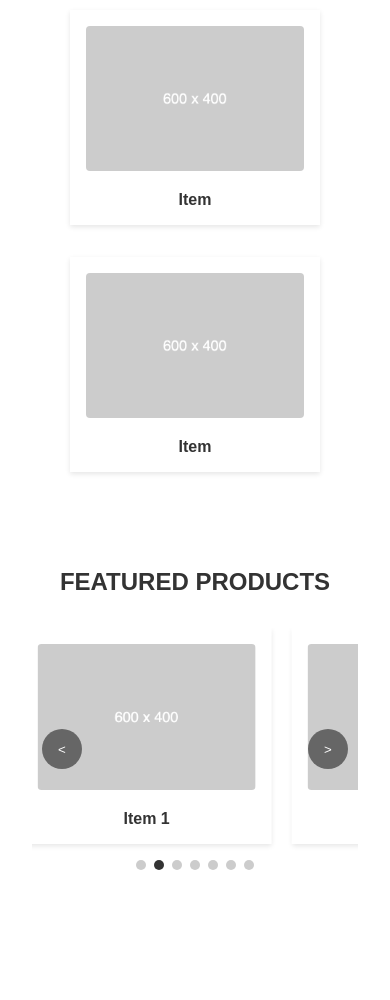
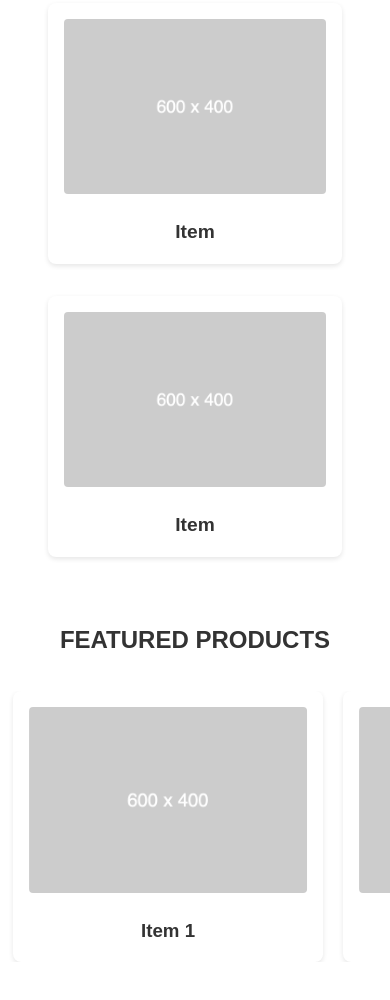
Before and after one commit to lucianomucoo/shero-application, a plain HTML site: page index.html in a window 390 px wide. Shown: the part 776-1776 px from the top of the page. Before the commit the page ends 1710 px from the top, so only its background shows below. Drawn offline with Linux system fonts and the light colour scheme.

Commit message:
Mobile Responsive

```diff
--- a/index.html
+++ b/index.html
@@ -1,11 +1,13 @@
 <!DOCTYPE html>
 <html lang="en">
+
 <head>
   <meta charset="UTF-8">
   <meta name="viewport" content="width=device-width, initial-scale=1.0">
   <title>Add Color to Your Masterpiece</title>
   <link rel="stylesheet" href="style.css">
 </head>
+
 <body>
   <header class="hero-section">
     <div class="hero-content">
@@ -14,7 +16,9 @@
     </div>
   </header>
 
-  <div class="container">
+
+
+
   <section class="top-products">
     <div class="product-flex">
       <div class="product-item">
@@ -32,34 +36,40 @@
     </div>
   </section>
 
+
+
+
+  <div class="container">
+
+
     <section class="featured-products">
       <h2>FEATURED PRODUCTS</h2>
       <div class="carousel-container">
+        <button class="carousel-button prev">&lt;</button>
+        <button class="carousel-button next">&gt;</button>
         <div class="carousel-track">
-          <div class="product-item">
+          <div class="carousel-item">
             <img src="placeholder.png" alt="Product 1">
             <h3>Item 1</h3>
           </div>
-          <div class="product-item">
+          <div class="carousel-item">
             <img src="placeholder.png" alt="Product 2">
             <h3>Item 2</h3>
           </div>
-          <div class="product-item">
+          <div class="carousel-item">
             <img src="placeholder.png" alt="Product 3">
             <h3>Item 3</h3>
           </div>
-          <div class="product-item">
+          <div class="carousel-item">
             <img src="placeholder.png" alt="Product 4">
             <h3>Item 4</h3>
           </div>
         </div>
-        <button class="carousel-button prev">&lt;</button>
-        <button class="carousel-button next">&gt;</button>
-        <div class="carousel-indicators"></div>
       </div>
     </section>
   </div>
 
   <script src="script.js"></script>
 </body>
+
 </html>
--- a/script.js
+++ b/script.js
@@ -1,83 +1,61 @@
 document.addEventListener('DOMContentLoaded', () => {
   const track = document.querySelector('.carousel-track');
-  const items = document.querySelectorAll('.product-item');
-  const indicators = document.querySelector('.carousel-indicators');
+  const items = Array.from(document.querySelectorAll('.carousel-item'));
   const prev = document.querySelector('.prev');
   const next = document.querySelector('.next');
 
-  // Clone items for infinite scroll
-  [...items].forEach(item => {
-    track.appendChild(item.cloneNode(true));
+  // Clone items to fill viewport
+  items.forEach(item => {
+    const clone = item.cloneNode(true);
+    track.appendChild(clone);
   });
 
   let currentIndex = 0;
+  const itemWidth = items[0].offsetWidth + 20;
   const totalItems = items.length;
-  let isTransitioning = false;
-
-  // Create indicators (only for original items)
-  items.forEach((_, idx) => {
-    const dot = document.createElement('div');
-    dot.classList.add('indicator');
-    if (idx === 0) dot.classList.add('active');
-    dot.addEventListener('click', () => goToSlide(idx));
-    indicators.appendChild(dot);
-  });
 
   function updateCarousel(smooth = true) {
-    if (!smooth) track.style.transition = 'none';
-    const offset = -currentIndex * items[0].offsetWidth;
-    track.style.transform = `translateX(${offset}px)`;
     if (!smooth) {
-      track.offsetHeight; // Force reflow
-      track.style.transition = 'transform 0.5s ease-in-out';
+      track.classList.add('no-transition');
     }
 
-    // Update indicators based on real position
-    const realIndex = ((currentIndex % totalItems) + totalItems) % totalItems;
-    document.querySelectorAll('.indicator').forEach((dot, idx) => {
-      dot.classList.toggle('active', idx === realIndex);
-    });
+    let offset = -currentIndex * itemWidth;
+    // Reset position if we've scrolled past all original items
+    if (currentIndex >= totalItems) {
+      currentIndex = 0;
+      offset = 0;
+    }
+
+    track.style.transform = `translateX(${offset}px)`;
+
+    if (!smooth) {
+      track.offsetHeight;
+      track.classList.remove('no-transition');
+    }
   }
 
-  function goToSlide(index) {
-    if (isTransitioning) return;
-    currentIndex = index;
+  function nextSlide() {
+    currentIndex++;
     updateCarousel();
   }
 
-  function handleTransitionEnd() {
-    if (currentIndex >= totalItems) {
-      currentIndex = 0;
-      updateCarousel(false);
-    } else if (currentIndex < 0) {
+  function prevSlide() {
+    if (currentIndex <= 0) {
       currentIndex = totalItems - 1;
-      updateCarousel(false);
+    } else {
+      currentIndex--;
     }
-    isTransitioning = false;
+    updateCarousel();
   }
 
-  track.addEventListener('transitionend', handleTransitionEnd);
+  // Initialize
+  updateCarousel(false);
 
-  prev.addEventListener('click', () => {
-    if (isTransitioning) return;
-    isTransitioning = true;
-    currentIndex--;
-    updateCarousel();
-  });
+  // Event listeners
+  prev.addEventListener('click', prevSlide);
+  next.addEventListener('click', nextSlide);
 
-  next.addEventListener('click', () => {
-    if (isTransitioning) return;
-    isTransitioning = true;
-    currentIndex++;
-    updateCarousel();
-  });
-
-  // Auto-advance every 5 seconds
-  setInterval(() => {
-    if (!isTransitioning) {
-      isTransitioning = true;
-      currentIndex++;
-      updateCarousel();
-    }
-  }, 5000);
+  // Auto advance
+  const autoAdvance = setInterval(nextSlide, 5000);
+  track.addEventListener('mouseenter', () => clearInterval(autoAdvance));
 });
--- a/style.css
+++ b/style.css
@@ -1,4 +1,4 @@
-/* Reset & Box-Sizing */
+/* Reset & Base Styles */
 * {
   margin: 0;
   padding: 0;
@@ -6,23 +6,22 @@
 }
 
 body {
-  margin: 0;
   font-family: Arial, sans-serif;
+  line-height: 1.6;
   color: #333;
-  overflow-x: hidden; /* Prevent horizontal scroll */
+  overflow-x: hidden;
+  padding-bottom: 5em;
 }
 
-header.hero-section {
-  position: relative;
-  height: 60vh; /* Adjust for visible height */
-  width: 100%; /* Full width */
+/* Hero Section */
+.hero-section {
+  height: 60vh;
   background: url('hero-background.png') center/cover no-repeat;
   display: flex;
   align-items: center;
   justify-content: flex-end;
-  padding: 0 2rem; /* Padding to prevent content from touching screen edges */
+  padding: 0 2rem;
   color: white;
-  margin: 0;
 }
 
 .hero-content {
@@ -33,7 +32,6 @@ header.hero-section {
 .hero-content h1 {
   font-size: 2.5rem;
   margin-bottom: 1rem;
-  line-height: 1.2; /* Better readability */
 }
 
 .cta-button {
@@ -42,47 +40,42 @@ header.hero-section {
   color: white;
   padding: 0.75rem 1.5rem;
   text-decoration: none;
+  border-radius: 4px;
   font-weight: bold;
-  border-radius: 4px;
-  transition: background-color 0.3s ease;
+  transition: background-color 0.3s;
 }
 
 .cta-button:hover {
   background-color: #e67e00;
 }
 
-/* Container for the main content */
-.container {
-  max-width: 1200px;
-  margin: 0 auto;
-  padding: 2rem;
-}
-
-/* Top Products Section */
+/* Product Grid Section */
 .top-products {
-  margin-bottom: 4rem;
+  padding: 4rem 2rem;
 }
 
 .product-flex {
-  display: flex;
-  justify-content: center;
+  display: grid;
+  grid-template-columns: repeat(auto-fit, minmax(280px, 1fr));
   gap: 2rem;
-  flex-wrap: wrap;
+  max-width: 1200px;
+  margin: 0 auto;
 }
 
 .product-item {
-  flex: 0 0 300px;
-  margin: 0 10px;
   text-align: center;
-  background-color: #fff;
+  background: white;
   padding: 1rem;
-  transition: transform 0.3s ease, box-shadow 0.3s ease;
+  border-radius: 8px;
   box-shadow: 0 2px 5px rgba(0,0,0,0.1);
+  transition: transform 0.3s, box-shadow 0.3s;
+  width: 100%;
+  flex-shrink: 0;
 }
 
 .product-item:hover {
-  transform: scale(1.05);
-  box-shadow: 0 4px 10px rgba(0, 0, 0, 0.1);
+  transform: translateY(-5px);
+  box-shadow: 0 5px 15px rgba(0,0,0,0.1);
 }
 
 .product-item img {
@@ -93,38 +86,39 @@ header.hero-section {
 }
 
 .product-item h3 {
-  font-size: 16px;
+  font-size: 1.2rem;
   margin: 0;
 }
 
-/* Featured Products Section */
-.featured-products {
-  text-align: center;
-  padding: 2rem 0;
-}
-
-.featured-products h2 {
-  margin-bottom: 2rem;
-  font-size: 24px;
-}
-
-.product-grid {
-  display: grid;
-  grid-template-columns: repeat(auto-fit, minmax(250px, 1fr));
-  gap: 2rem;
-}
-
+/* Carousel Section */
 .carousel-container {
   position: relative;
   max-width: 1200px;
   margin: 0 auto;
   overflow: hidden;
+  padding: 0 40px;
 }
 
 .carousel-track {
   display: flex;
-  position: relative;
+  gap: 20px;
   transition: transform 0.5s ease-in-out;
+}
+
+.carousel-item {
+  min-width: calc(25% - 15px);
+  text-align: center;
+  background: white;
+  padding: 1rem;
+  border-radius: 8px;
+  box-shadow: 0 2px 5px rgba(0,0,0,0.1);
+}
+
+.carousel-item img {
+  width: 100%;
+  height: auto;
+  border-radius: 4px;
+  margin-bottom: 1rem;
 }
 
 .carousel-track.no-transition {
@@ -145,8 +139,8 @@ header.hero-section {
   z-index: 2;
 }
 
-.carousel-button.prev { left: 10px; }
-.carousel-button.next { right: 10px; }
+.carousel-button.prev { left: 0; }
+.carousel-button.next { right: 0; }
 
 .carousel-indicators {
   display: flex;
@@ -167,8 +161,65 @@ header.hero-section {
   background: #333;
 }
 
-@media (max-width: 768px) {
-  .product-item {
-    flex: 0 0 250px;
+/* Media Queries */
+@media (max-width: 1024px) {
+  .carousel-track {
+    grid-template-columns: repeat(3, 1fr);
+  }
+
+  .carousel-item {
+    min-width: calc(33.333% - 14px);
   }
 }
+
+@media (max-width: 768px) {
+  .hero-section {
+    height: 50vh;
+    justify-content: center;
+  }
+
+  .hero-content {
+    text-align: center;
+  }
+
+  .product-flex {
+    grid-template-columns: 1fr;
+    padding: 0 1rem;
+  }
+
+  .carousel-button {
+    width: 30px;
+    height: 30px;
+  }
+
+  .carousel-track {
+    grid-template-columns: repeat(2, 1fr);
+  }
+
+  .carousel-item {
+    min-width: calc(50% - 10px);
+  }
+}
+
+@media (max-width: 480px) {
+  .hero-content h1 {
+    font-size: 2rem;
+  }
+
+  .carousel-button {
+    display: none;
+  }
+
+  .carousel-track {
+    grid-template-columns: 1fr;
+  }
+
+  .carousel-item {
+    min-width: 100%;
+  }
+}
+
+.featured-products h2 {
+  text-align: center;
+  margin-bottom: 2rem;
+}
```
Also changed, not shown: 1 other file. Lines whose indentation alone changed are shown as unchanged.
